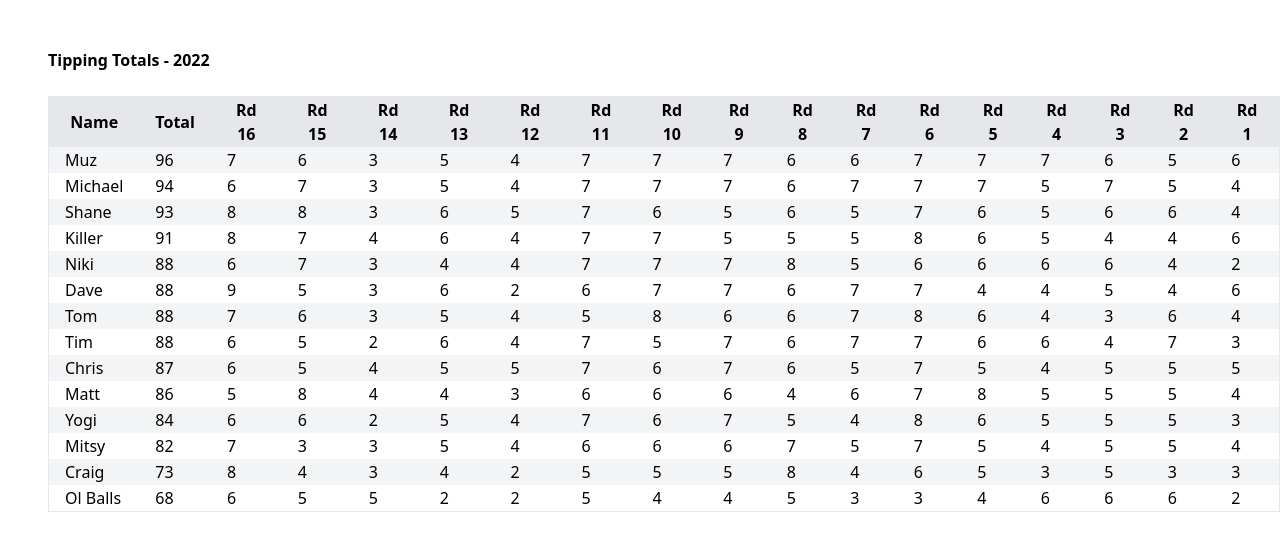
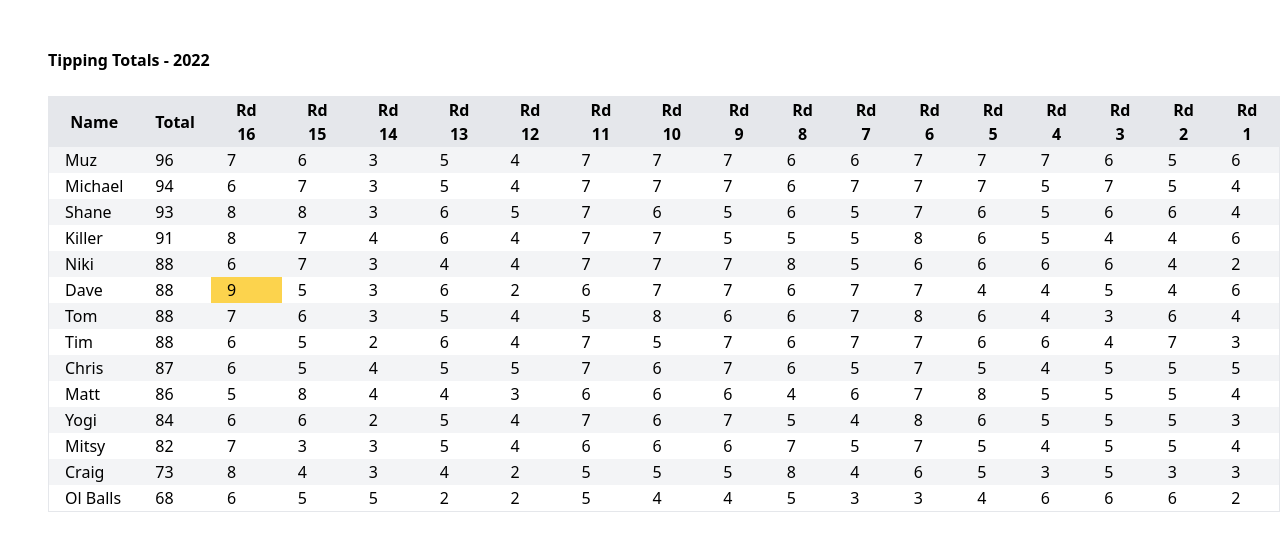
Before and after one commit to krakerag/the-abyss-tipping, a Vue app: page / in a window 1280 px wide. Shown: the top 550 px of the page. Built offline with nearby package versions, Linux system fonts and the light colour scheme.

Commit message:
Add yellow when you get 9

```diff
--- a/src/components/Tipping.vue
+++ b/src/components/Tipping.vue
@@ -13,7 +13,7 @@
         <tr v-for="tipper in getSortedTips()" :key="tipper.name">
           <td class="px-4">{{ tipper.name }}</td>
           <td class="px-4">{{ tipper.total }}</td>
-          <td class="px-4" v-for="round in tipper.reversedTips" :key="round.id">{{ round }}</td>
+          <td class="px-4" :class="{ 'bg-yellow-300': round === 9 }" v-for="round in tipper.reversedTips" :key="round.id">{{ round }}</td>
         </tr>
       </tbody>
     </table>
```
